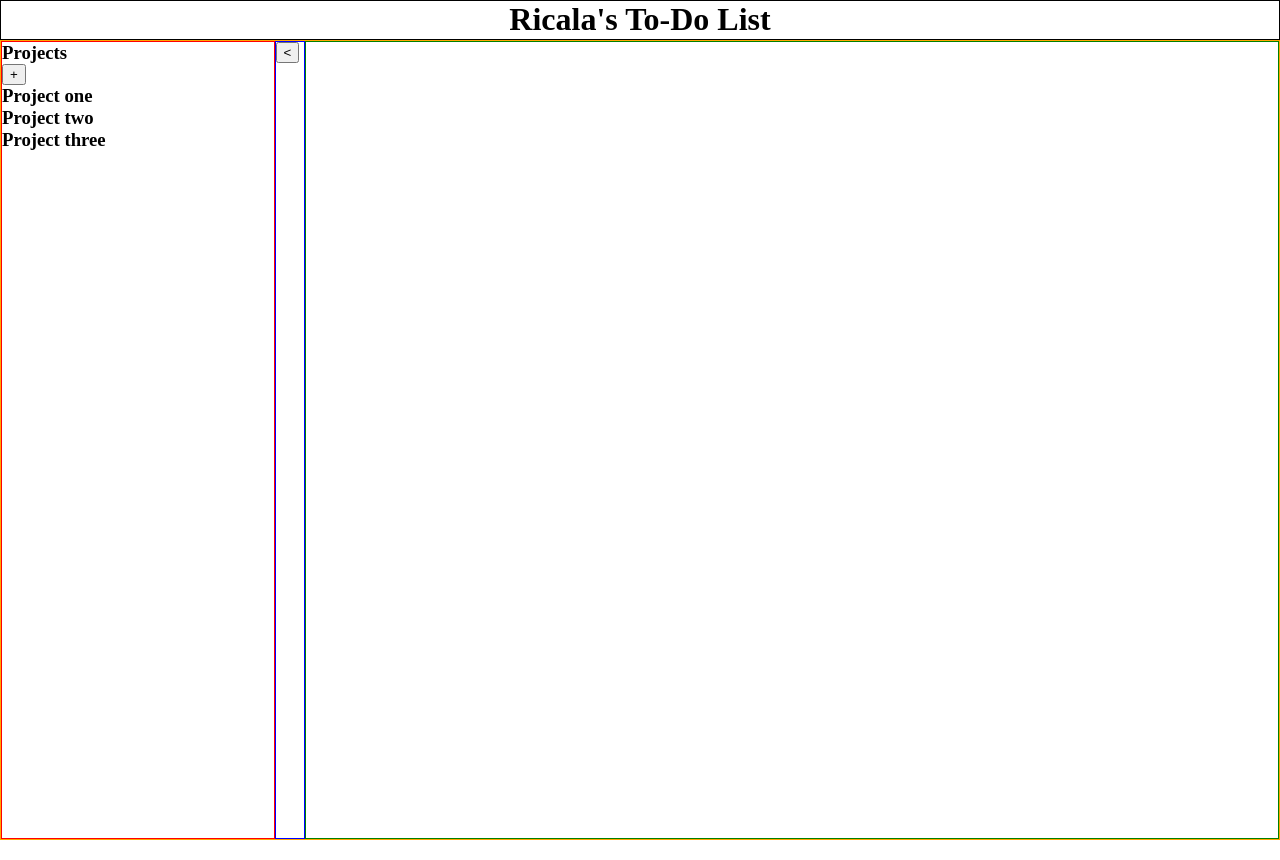
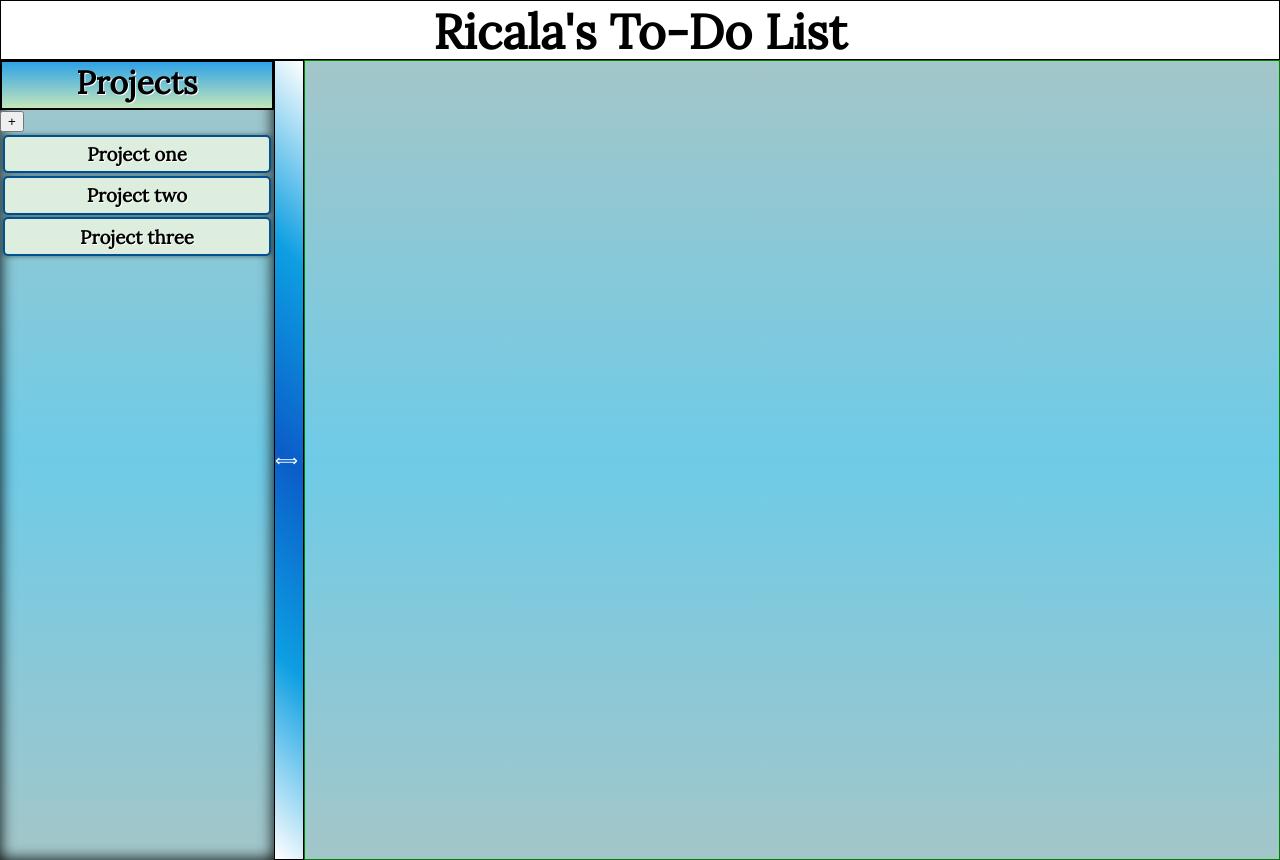
Before and after one commit to Ricala/to-do-list, a plain HTML site: page index.html in a window 1280 px wide. Drawn offline with Linux system fonts and the light colour scheme.

Commit message:
style projects, to-do, most headers

```diff
--- a/index.html
+++ b/index.html
@@ -1,6 +1,7 @@
 <!DOCTYPE html>
 <head>
   <link rel="stylesheet" href="style.css">
+  <link href="https://fonts.googleapis.com/css?family=Lora" rel="stylesheet">
   <title>To Do List</title>
 </head>
 <body>
@@ -9,12 +10,12 @@
   </header>
   <div id="container">
     <aside id="project-container">
-      <h3>Projects</h3>
+      <h3 class="project-header">Projects</h3>
       <button id="new-proj-btn">+</button>
       <div id="project-list"></div>
     </aside>
     <div id="slider">
-      <button><</button>
+        ⟺
     </div>
     <section id="display-container">
     </section>
--- a/style.css
+++ b/style.css
@@ -1,6 +1,10 @@
 *, *:after, *:before {
   box-sizing: border-box;
   margin: 0;
+}
+
+body {
+  font-family: "Lora", serif;
 }
 
 ul {
@@ -25,48 +29,87 @@ input[type=checkbox] {
 
 #head {
   border: 1px solid black;
-  height: 40px;
+  height: 60px;
   text-align: center;
+  font-size: 1.5rem;
 }
 
 #container {
   display: grid;
   grid-template-columns: 30px 1fr 30px 4fr;
-  border: 1px solid orange;
   height: 100vh;
+}
+#container .project-header {
+  font-size: 2rem;
+  background-image: linear-gradient(#2ea2e6, #c4e7bb);
+  border: 2px solid black;
+  text-shadow: 1px 1px white;
+  text-align: center;
+  padding-bottom: 5px;
 }
 #container #project-container {
   grid-column: 1/3;
-  border: 1px solid red;
-  transform: 5s;
-  transition: 5s;
+  background-image: linear-gradient(#a3c6c9, #6ecbe7, #a3c6c9);
+  box-shadow: inset 0 0 15px black;
+}
+#container #project-container #project-list * {
+  padding: 1%;
+}
+#container #project-container #project-list .project-items {
+  background-color: #ddeedf;
+  border: 2px solid #03508f;
+  border-radius: 5px;
+  margin: 1%;
+  font-size: 1rem;
+  text-align: center;
+  box-shadow: 0px 0px 5px rgba(0, 0, 0, 0.493);
+  text-shadow: 1px 1px white;
 }
 #container #slider {
   grid-column: 3/4;
-  border: 1px solid blue;
+  border: 1px solid black;
+  background-image: linear-gradient(45deg, white, #0d9fe2, #0b5dc9, #0d9fe2, white);
+  color: white;
+  display: flex;
+  align-items: center;
 }
 #container #display-container {
   grid-column: -2/-1;
   border: 1px solid green;
-}
-#container .project-display {
-  background-color: rgba(0, 0, 0, 0.068);
+  background-image: linear-gradient(#a3c6c9, #6ecbe7, #a3c6c9);
 }
 #container .project-display .display-description {
   display: flex;
   justify-content: space-between;
-  border: 1px solid red;
+  background-color: #c4e7bb;
+  border: 2px solid black;
+  border-top: none;
+  font-size: 1rem;
+  padding: 1%;
+}
+#container .project-display .list-header {
+  text-align: center;
+  text-decoration: underline;
+  font-size: 1.4rem;
+  padding: 5px;
+  margin-bottom: 5px 0;
+  border-bottom: 2px solid black;
+  text-shadow: 2px 2px rgba(221, 220, 220, 0.815);
 }
 #container .project-display .in-progress-container {
-  min-height: 250px;
+  min-height: 200px;
+  background-color: #71c7f8;
 }
 #container .project-display .completed-container {
-  background-color: rgba(255, 0, 0, 0.349);
+  background-color: #c4e7bb;
+  min-height: 200px;
 }
 #container .project-display .main-to-do-container {
   display: flex;
   align-content: center;
   align-items: center;
+  background-color: rgba(255, 255, 255, 0.541);
+  margin: 1px;
 }
 #container #form-container {
   position: absolute;
```
Also changed, not shown: bundle.js (+2 -2 lines), 1 other file.
